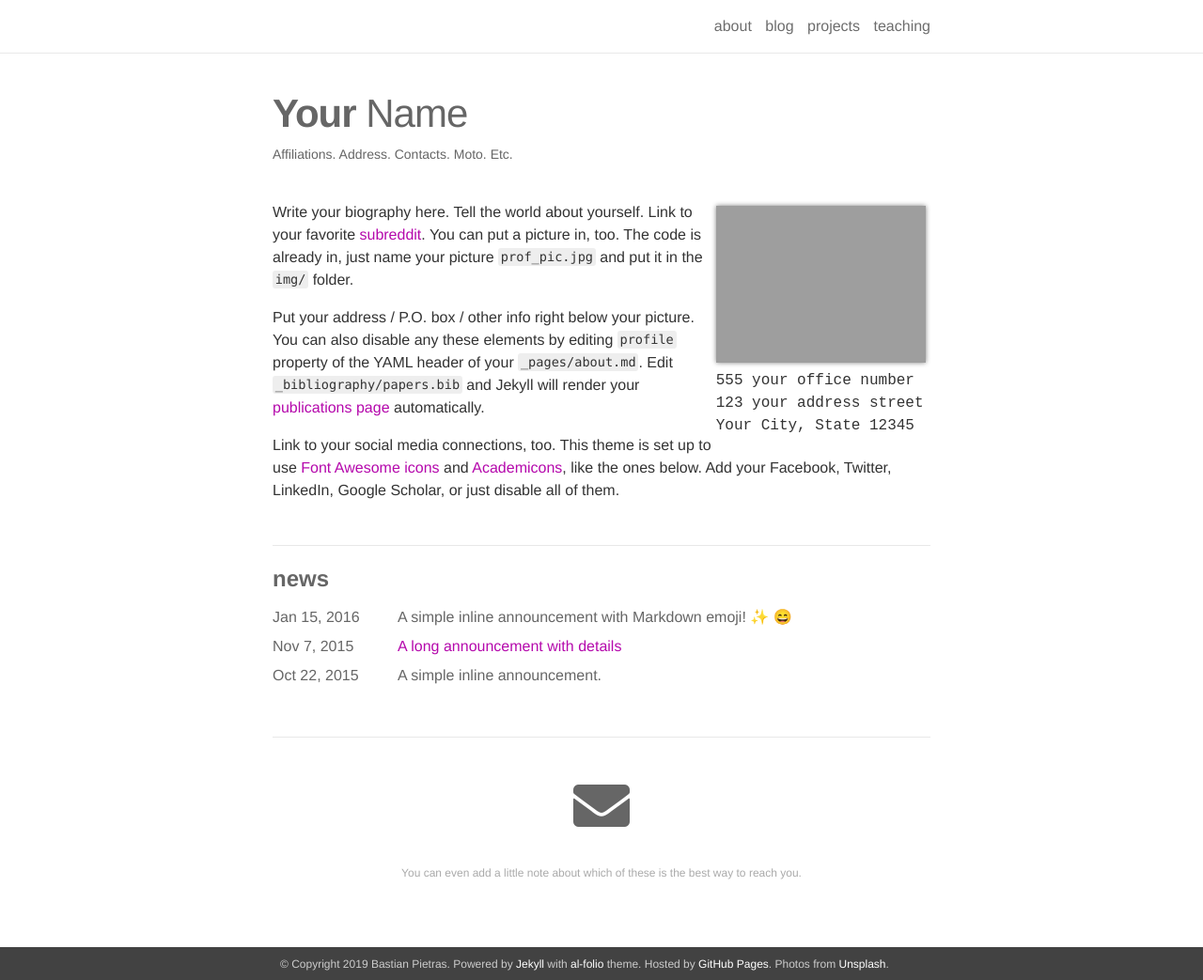
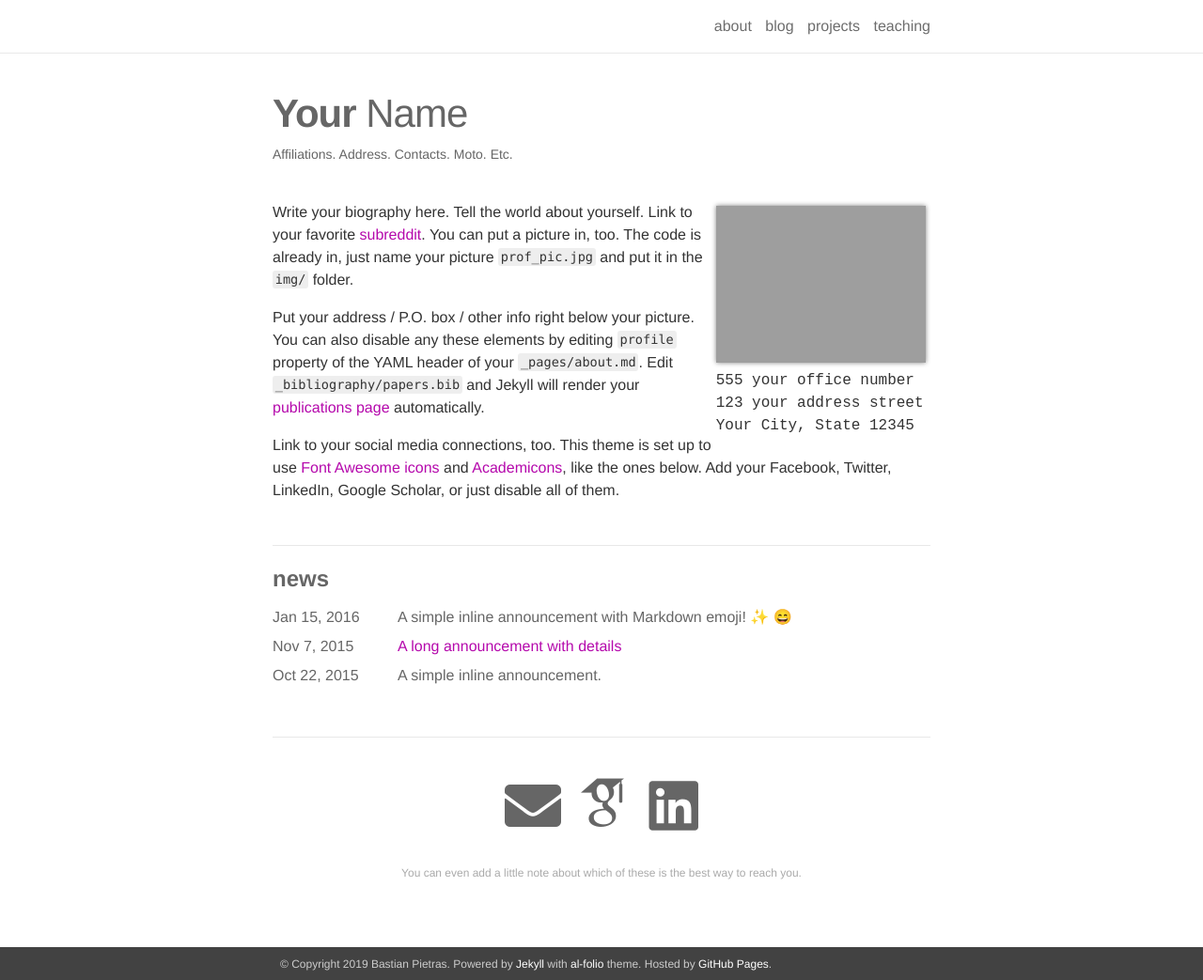
Before and after one commit to BastianPietras/bastianpietras.github.io, a Jekyll site: the page built from _pages/about.md, in a window 1280 px wide and 1043 px high. Shown: the whole window at 94% size. Built offline with Jekyll 4.4.1, drawn with Linux system fonts in a browser that asks for light colours; nearby versions of some CDN libraries; emoji names are drawn with the system emoji font; some web fonts are replaced; some of the changed lines change nothing that is shown.

Commit message:
Update _config.yml

```diff
--- a/_config.yml
+++ b/_config.yml
@@ -8,7 +8,6 @@
 footer_text: >
   Powered by <a href="http://jekyllrb.com/" target="_blank">Jekyll</a> with <a href="https://github.com/alshedivat/al-folio">al-folio</a> theme.
   Hosted by <a href="https://pages.github.com/" target="_blank">GitHub Pages</a>.
-  Photos from <a href="https://unsplash.com" target="_blank">Unsplash</a>.
 
 url:  # the base hostname & protocol for your site
 baseurl: # the subpath of your site, e.g. /blog/
@@ -19,8 +18,8 @@
 # -----------------------------------------------------------------------------
 github_username: # your GitHub user name
 twitter_username: # your Twitter handle
-linkedin_username: # your LinkedIn user name
-scholar_userid: # your Google Scholar ID
+linkedin_username: bastian-pietras # your LinkedIn user name
+scholar_userid: buNOp10AAAAJ # your Google Scholar ID
 orcid_id: # your ORCID ID
 medium_username: # your Medium username
 quora_username: # your Quora username
```
